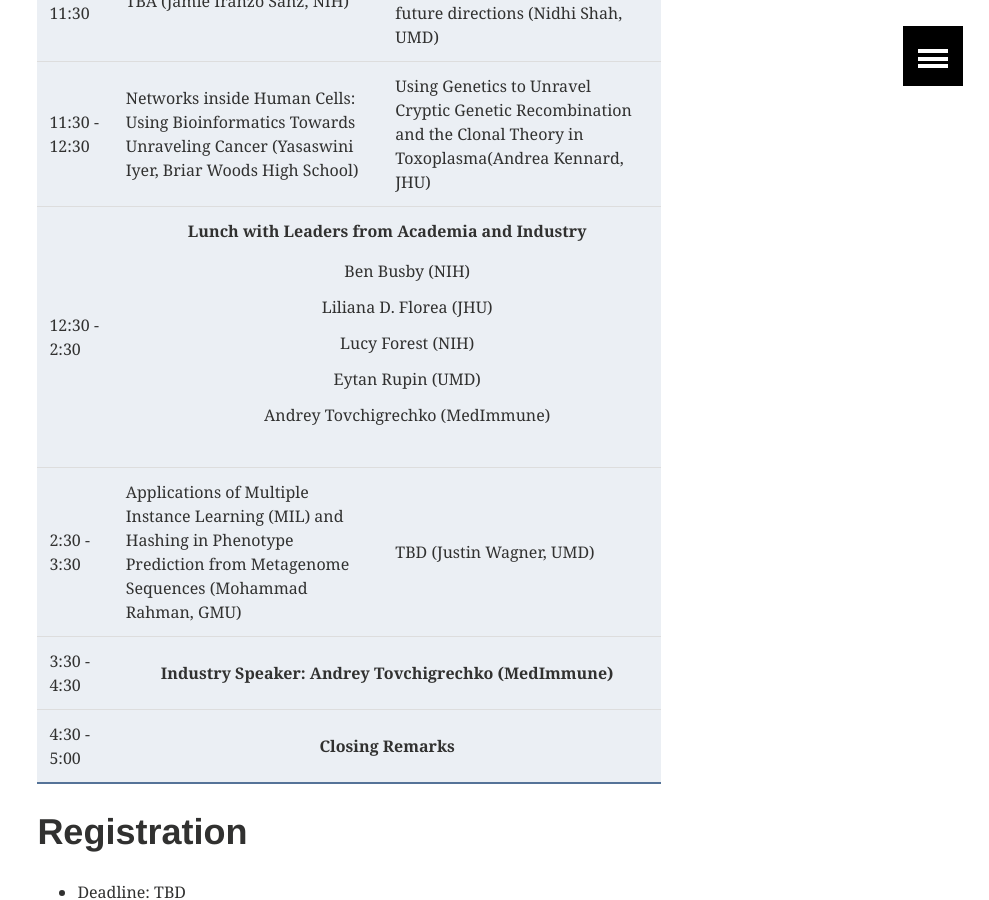
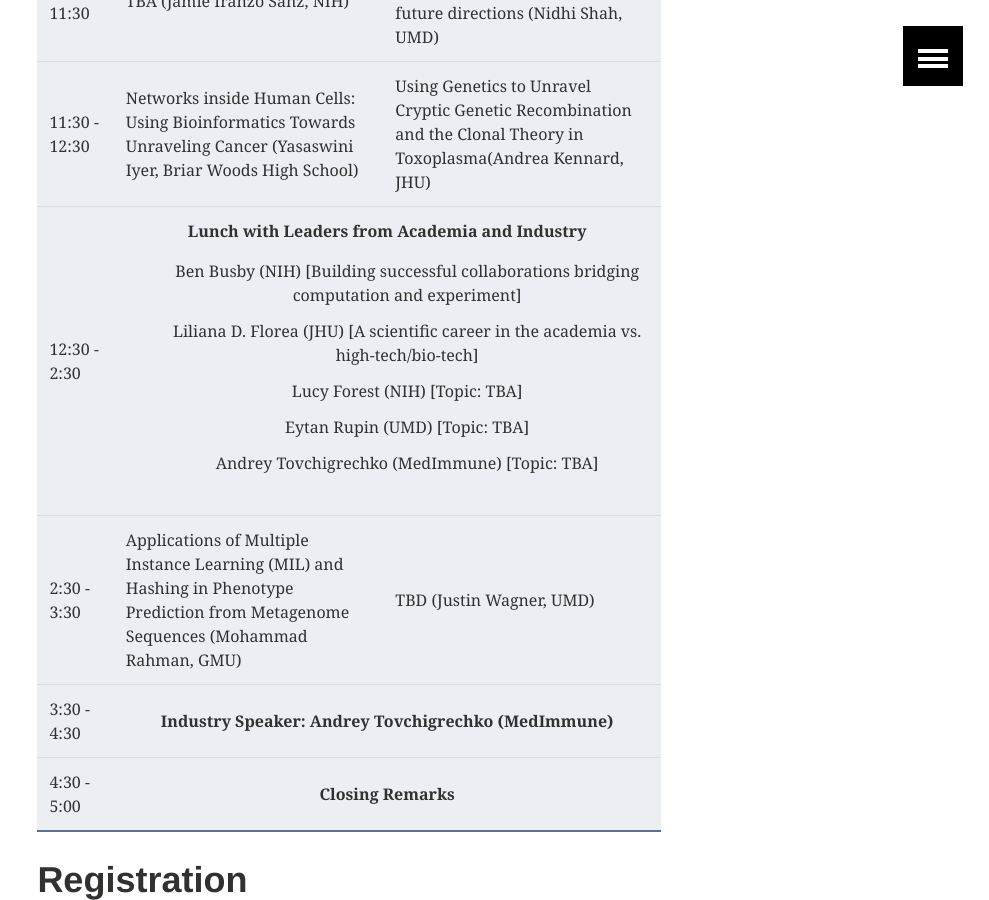
Before and after one commit to iscb-dc-rsg/iscb-dc-rsg.github.io, a Jekyll site: the page built from _pages/workshop2017.md, in a window 1280 px wide and 900 px high, scrolled down 1479 px. Shown: the whole window, without its empty margins (291-1280 px from the left). Built offline with Jekyll 4.4.1, drawn with Linux system fonts in a browser that asks for light colours; our own code applies the rules of GitHub Pages for plain Markdown files.

Commit message:
Update workshop2017.md

```diff
--- a/_pages/workshop2017.md
+++ b/_pages/workshop2017.md
@@ -73,11 +73,11 @@ PHY 1204 (Session B).
       <td colspan="2" align="center">
         <strong>Lunch with Leaders from Academia and Industry</strong><br />
         <ul style='columns: 1; -webkit-columns: 1; -moz-columns: 1; list-style: none;'>
-            <li>Ben Busby (NIH)</li>
-            <li>Liliana D. Florea (JHU)</li>
-            <li>Lucy Forest (NIH)</li>
-            <li>Eytan Rupin (UMD)</li>
-            <li>Andrey Tovchigrechko (MedImmune)</li>
+            <li>Ben Busby (NIH) [Building successful collaborations bridging computation and experiment]</li>
+            <li>Liliana D. Florea (JHU) [A scientific career in the academia vs. high-tech/bio-tech]</li>
+            <li>Lucy Forest (NIH) [Topic: TBA]</li>
+            <li>Eytan Rupin (UMD) [Topic: TBA]</li>
+            <li>Andrey Tovchigrechko (MedImmune) [Topic: TBA]</li>
         </ul>
       </td>
     </tr>
```
